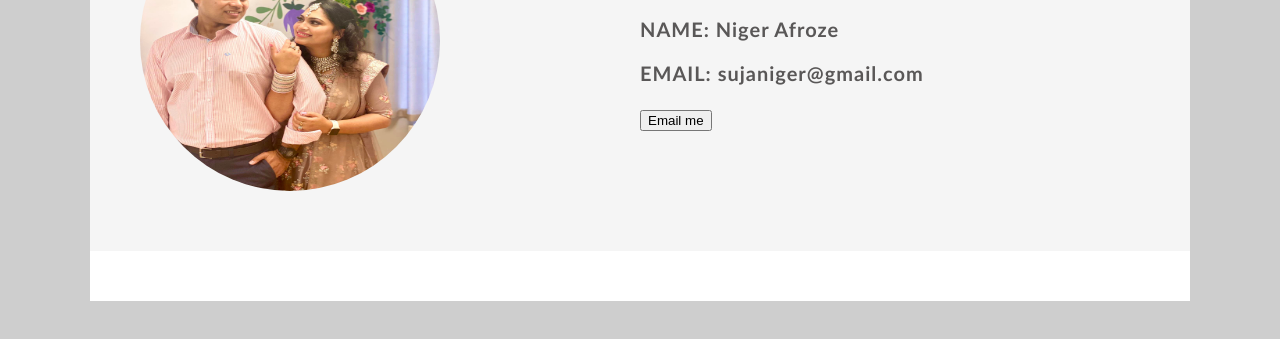
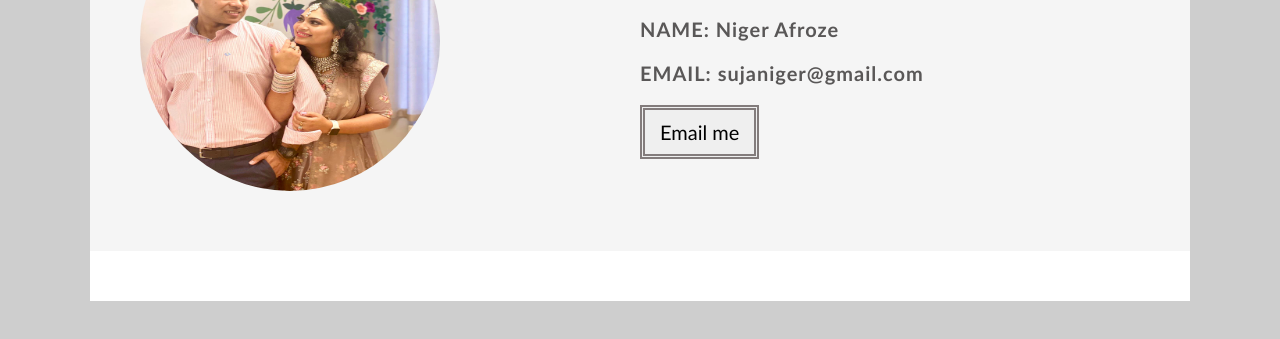
Before and after one commit to abedsujan/niger-personal-website, a plain HTML site: page index.html in a window 1280 px wide. Shown: the part 249-588 px from the top of the page. Drawn offline with Linux system fonts and the light colour scheme.

Commit message:
email button style added

```diff
--- a/git.css
+++ b/git.css
@@ -5,15 +5,13 @@ body {
     color: rgb(89, 87, 87);
     font-family: "Gill Sans", "Gill Sans MT", Calibri, "Trebuchet MS", sans-serif;
     font-size: 18px;
-
     background: rgb(206, 206, 206);
   }
   main{
       background: #fff;
       margin: 100px 0px;
       padding-bottom: 50px;
-
-  }
+      }
   .header {
     height: 400px;
     background-color: #f5f5f5;
@@ -33,14 +31,17 @@ body {
   }
   .contact {
     font-weight: 600;
-
     padding-top: 70px;
     font-size: 20px;
-
-    letter-spacing: 1px;
+   letter-spacing: 1px;
   }
-
   .contact h1 {
     padding-bottom: 20px;
     font-size: 30px;
   }
+  .email-btn {
+    border: 5px rgb(131, 124, 124) double;
+    padding: 10px 15px;
+    font-size: 20px;
+    font-family: "Gill Sans", "Gill Sans MT", Calibri, "Trebuchet MS", sans-serif;
+  }
```
